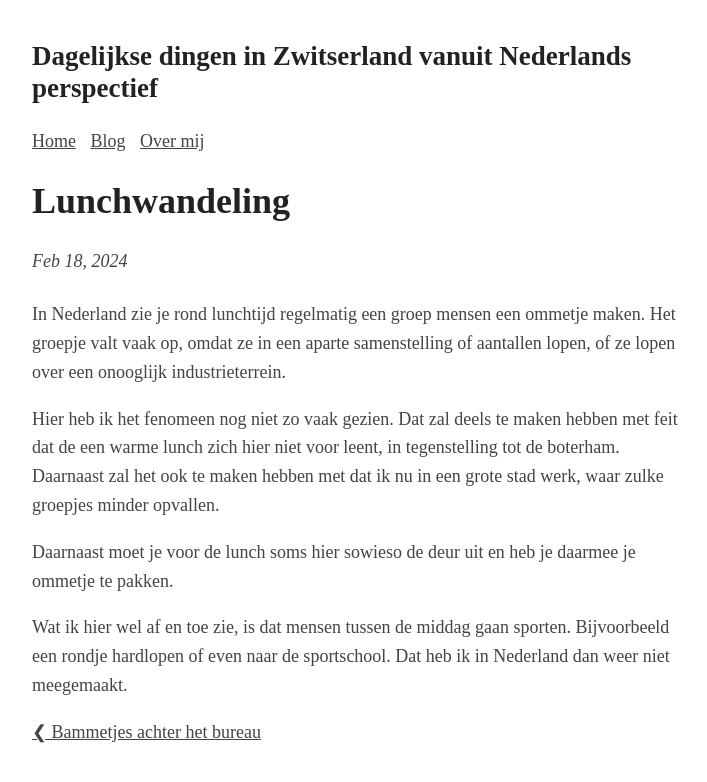
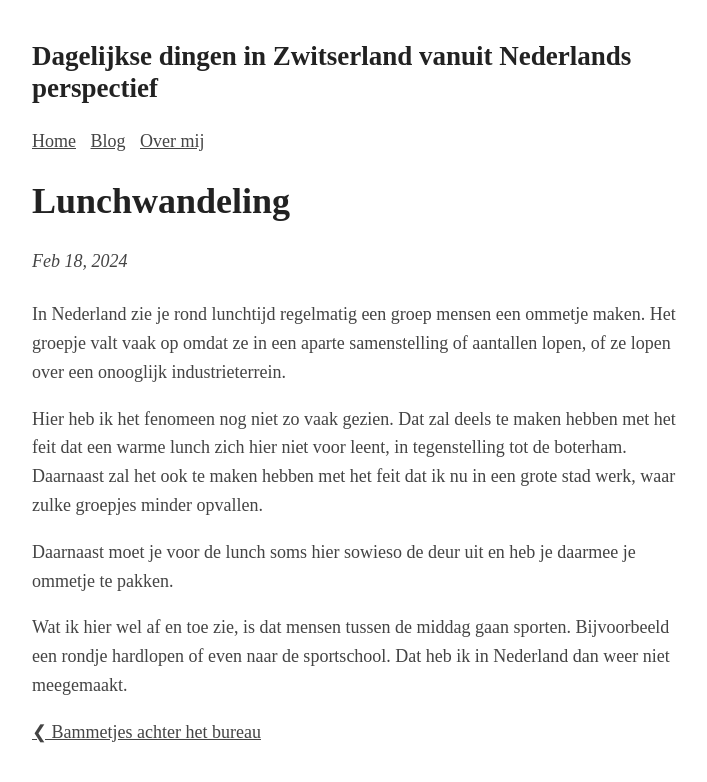
Before and after one commit to Roald87/roaldin.ch, a Jekyll site: the page built from _posts/2024-02-18-lunchwandeling.md, in a window 1280 px wide. Shown: the top 782 px of the page, without its empty margins (283-990 px from the left). Built offline with Jekyll 4.4.1, drawn with Linux system fonts in a browser that asks for light colours; comment, search, counter and statistics services are not loaded.

Commit message:
Spellcheck by ChatGPT

```diff
--- a/_posts/2024-02-18-lunchwandeling.md
+++ b/_posts/2024-02-18-lunchwandeling.md
@@ -4,9 +4,9 @@ title: Lunchwandeling
 image: #generated/
 ---
 
-In Nederland zie je rond lunchtijd regelmatig een groep mensen een ommetje maken. Het groepje valt vaak op, omdat ze in een aparte samenstelling of aantallen lopen, of ze lopen over een onooglijk industrieterrein.
+In Nederland zie je rond lunchtijd regelmatig een groep mensen een ommetje maken. Het groepje valt vaak op omdat ze in een aparte samenstelling of aantallen lopen, of ze lopen over een onooglijk industrieterrein.
 
-Hier heb ik het fenomeen nog niet zo vaak gezien. Dat zal deels te maken hebben met feit dat de een warme lunch zich hier niet voor leent, in tegenstelling tot de boterham. Daarnaast zal het ook te maken hebben met dat ik nu in een grote stad werk, waar zulke groepjes minder opvallen.
+Hier heb ik het fenomeen nog niet zo vaak gezien. Dat zal deels te maken hebben met het feit dat een warme lunch zich hier niet voor leent, in tegenstelling tot de boterham. Daarnaast zal het ook te maken hebben met het feit dat ik nu in een grote stad werk, waar zulke groepjes minder opvallen.
 
 Daarnaast moet je voor de lunch soms hier sowieso de deur uit en heb je daarmee je ommetje te pakken.
 
```
